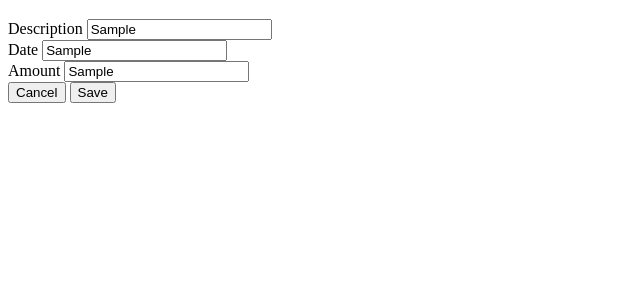
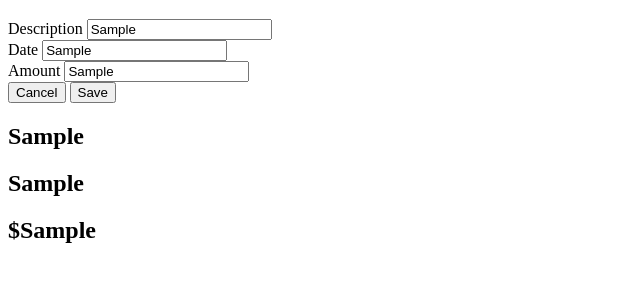
Before and after one commit to mikebashford/mvc-expense-tracker, a plain HTML site: page index.html in a window 1280 px wide. Both pictures are taken after typing "Sample", "Sample", "Sample" into the empty fields and a click on the button "Save". Shown: the part 61-342 px from the top of the page, without its empty margins (0-640 px from the left). Drawn offline with Linux system fonts and the light colour scheme.

Commit message:
Added the ability to save form fields and display to page

```diff
--- a/index.html
+++ b/index.html
@@ -36,6 +36,8 @@
         <button type="submit">Save</button>
       </div>
     </form>
+
+    <div id="expenses"></div>
     <script src="js/view.js"></script>
     <script src="js/model.js"></script>
     <script src="js/controller.js"></script>
--- a/js/app.js
+++ b/js/app.js
@@ -1,5 +1,3 @@
-const view = new ExpenseView();
 const model = new ExpenseModel();
+const view = new ExpenseView(model);
 const controller = new ExpenseController(view, model);
-
-console.log(view.getDOM());
--- a/js/model.js
+++ b/js/model.js
@@ -1,9 +1,21 @@
 class ExpenseModel {
   constructor() {
     this.expenses = [];
+    this.subscribers = [];
+  }
+
+  all() {
+    return [...this.expenses];
   }
 
   addExpense(expense) {
     this.expenses.push(expense);
+    this.subscribers.forEach((subscriber) => {
+      subscriber.notify();
+    });
+  }
+
+  subscribe(subscriber) {
+    this.subscribers.push(subscriber);
   }
 }
--- a/js/view.js
+++ b/js/view.js
@@ -1,15 +1,44 @@
 class ExpenseView {
-  constructor() {
+  constructor(model) {
     this.DOM = this.selectDOMElements();
+    this.model = model;
+
+    this.model.subscribe(this);
   }
 
   selectDOMElements() {
     return {
       expenseForm: document.getElementById("new-expense-form"),
+      expenses: document.getElementById("expenses"),
     };
   }
 
   getDOM() {
     return Object.assign({}, this.DOM);
   }
+
+  notify() {
+    this.DOM.expenses.innerHTML = "";
+    this.model.all().forEach((expense) => {
+      const description = this.makeExpenseField(expense.description);
+      const date = this.makeExpenseField(expense.date);
+      const amount = this.makeExpenseField("$" + expense.amount);
+      const expenseRow = `
+      <div class="expense">
+        ${description}
+        ${date}
+        ${amount}
+      </div>`;
+
+      this.DOM.expenses.innerHTML += expenseRow;
+    });
+  }
+
+  makeExpenseField(value) {
+    return `
+    <div class="field">
+      <h2>${value}</h2>
+    </div>
+    `;
+  }
 }
```
